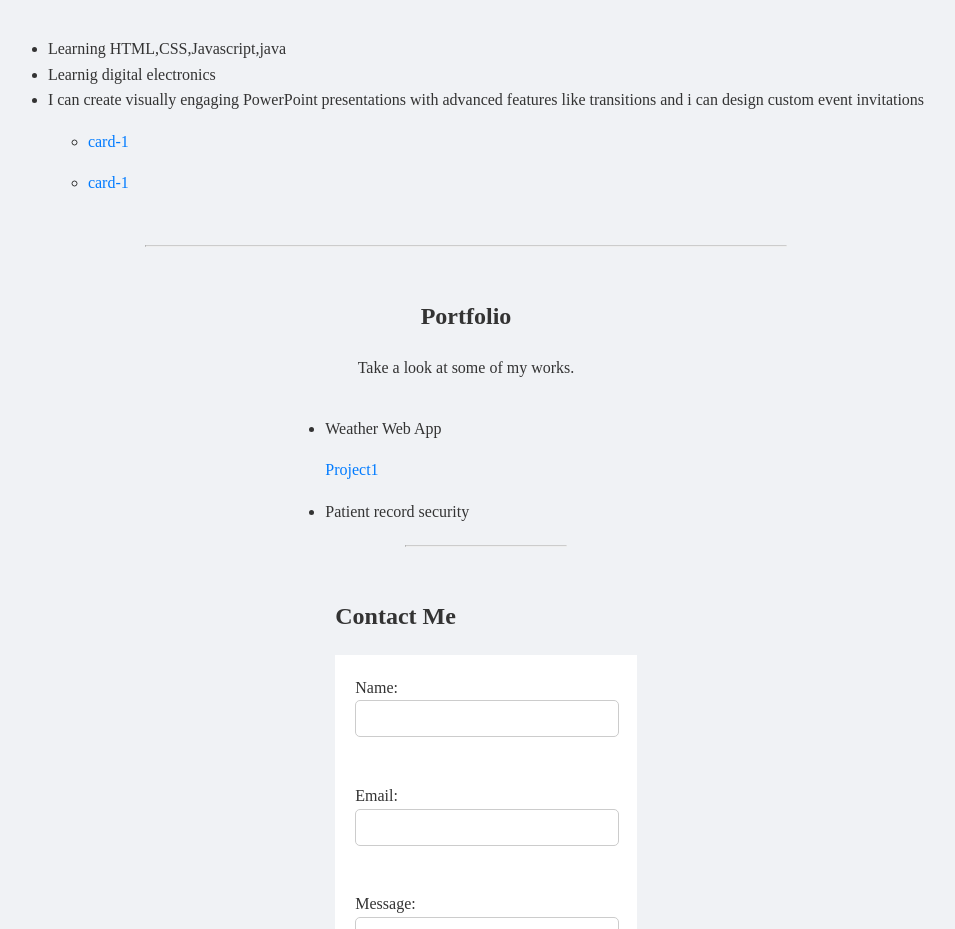
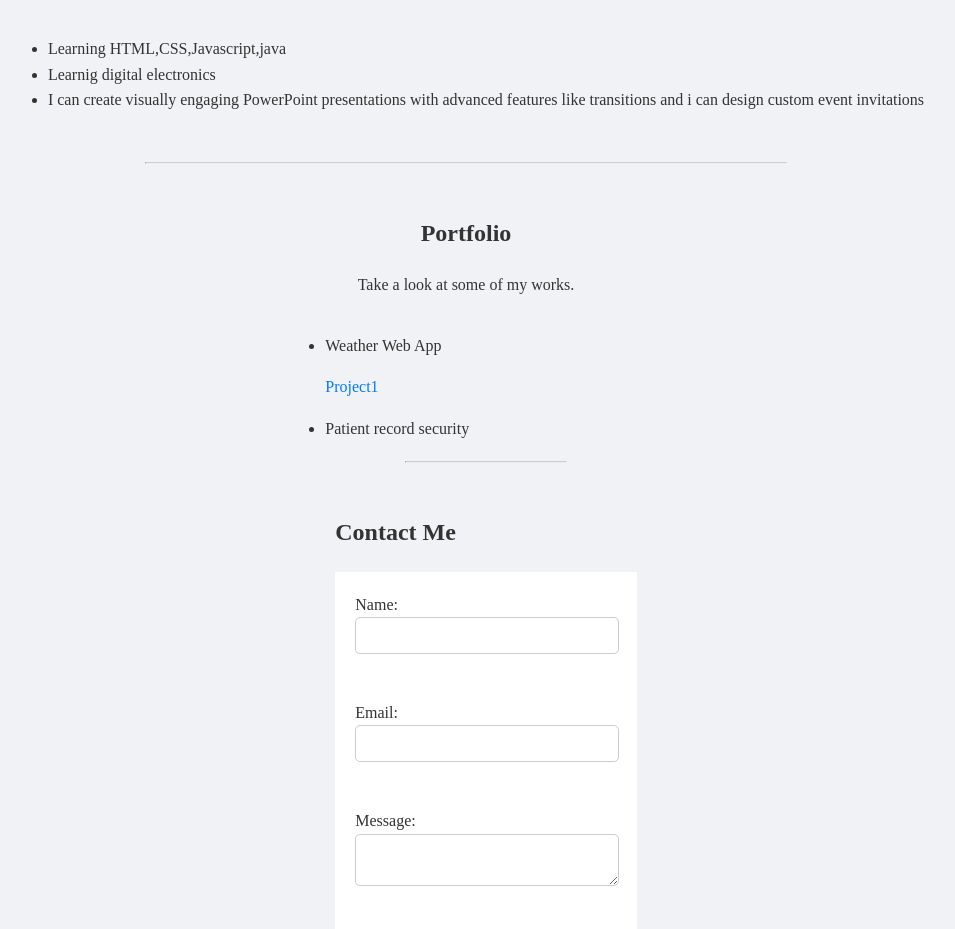
Before and after one commit to Ganavi-gowda-am/ganavi, a plain HTML site: page index.html in a window 1280 px wide. Shown: the part 984-1913 px from the top of the page, without its empty margins (174-1129 px from the left). Drawn offline with Linux system fonts and the light colour scheme; a web font is replaced by a local one.

Commit message:
Update index.html

```diff
--- a/index.html
+++ b/index.html
@@ -45,14 +45,7 @@ Welcome to My World!<br><p style="font-size: 20px">This is Ganavi, a Tech Enthus
 
 
             <li>I can create visually engaging PowerPoint presentations with advanced features like transitions and i can design custom event invitations </li>
-<ul>
-    <li>
-        <p><a href="Screenshot (206).png">card-1</a></p>
-    </li>
-    <li>
-        <p><a href="Screenshot (207).png">card-1</a></p>
-    </li>
-             </ul>
+
     </td>
 </tr>
 </table>
```
